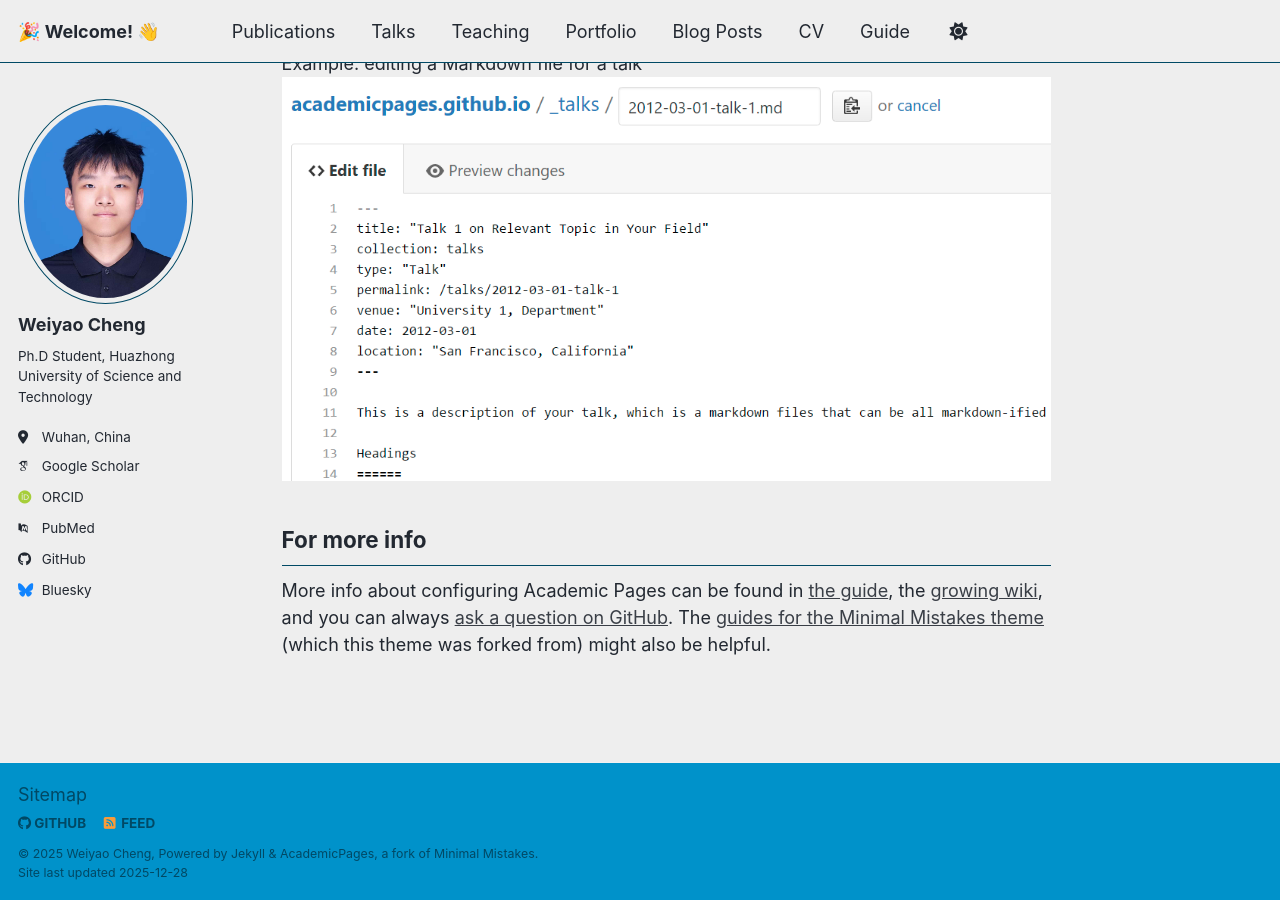
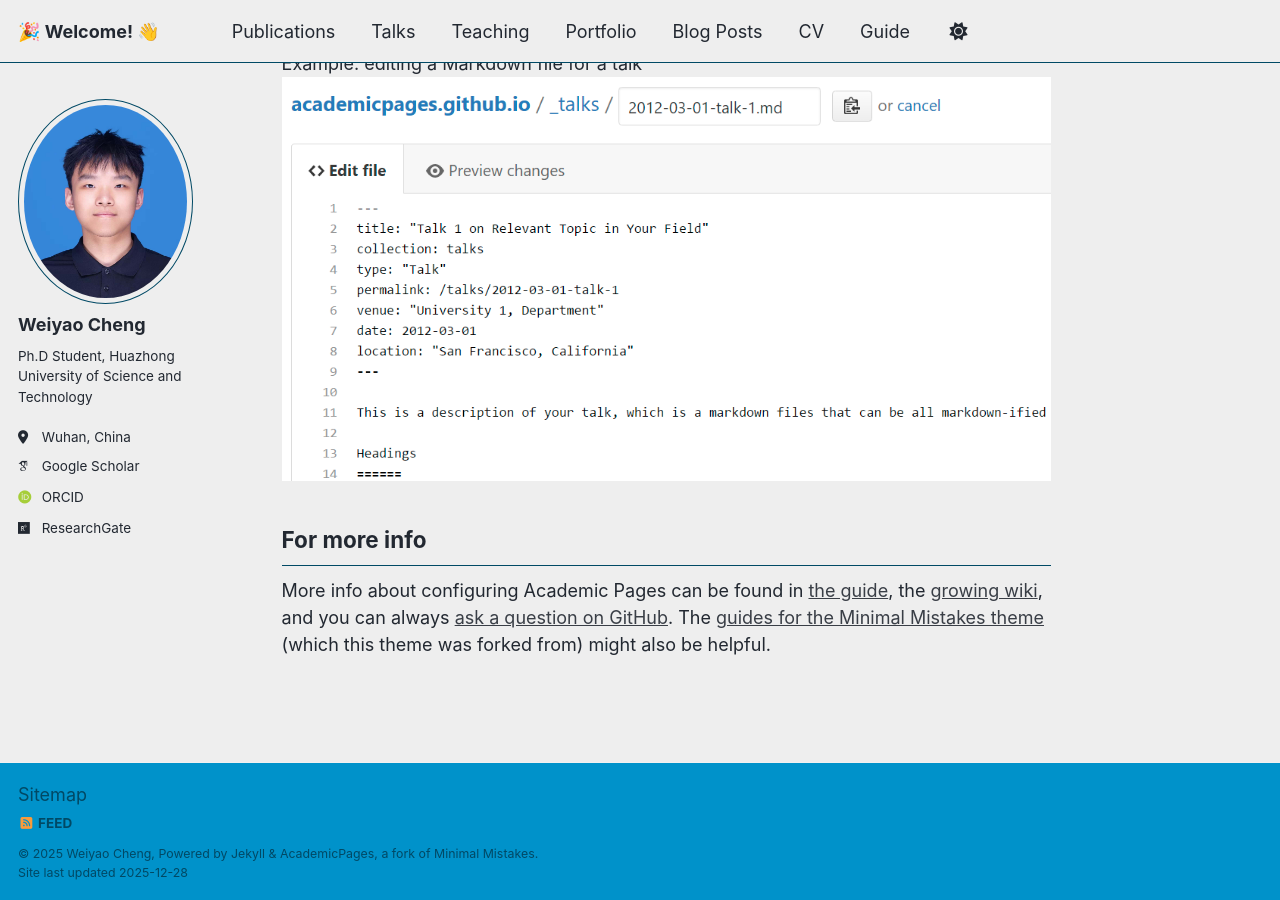
Before and after one commit to cwylcu080903/cwylcu080903.github.io, a Jekyll site: the page built from _pages/about.md, in a window 1280 px wide and 900 px high, scrolled down 2718 px. Built offline with Jekyll 4.4.1, drawn with Linux system fonts in a browser that asks for light colours; some web fonts are replaced; a script bundle is joined from its source files by our own code; library files that are not in the unit come from our copies; part of the change alters nothing that is shown.

Commit message:
Update _config.yml

```diff
--- a/_config.yml
+++ b/_config.yml
@@ -35,14 +35,14 @@ author:
   # Academic websites
   academia         : # URL
   arxiv            : # URL - Update with the correct link to your profile
-  googlescholar    : "https://scholar.google.com/citations?user=PS_CX0AAAAAJ"
+  googlescholar    : "https://scholar.google.com/citations?user=CGvT1lkAAAAJ&hl=en"
   inspire-hep      : # URL
   impactstory      : # URL
-  orcid            : "https://orcid.org/yourorcidurl"
+  orcid            : "https://orcid.org/0009-0003-7760-1015"
   semantic         : # URL
   ssrn             : # URL
-  pubmed           : "https://www.ncbi.nlm.nih.gov/pubmed/?term=john+snow"
-  researchgate     : # URL
+  pubmed           : # URL
+  researchgate     : "https://www.researchgate.net/profile/Weiyao-Cheng?ev=hdr_xprf"
   scopus           : # URL
   zotero           : # URL
 
@@ -51,13 +51,13 @@ author:
   bitbucket        : # Username - Update with your username on the site
   codepen          : # Username
   dribbble         : # Username
-  github           : "academicpages"
+  github           : # Username
   kaggle           : # Username
   stackoverflow    : # User number or user number and name (i.e., use "1" or "1/jeff-atwood")
 
   # Social media
   artstation       : # Username
-  bluesky          : "bsky.app" # Replace this with you Bluesky username
+  bluesky          : # Username # Replace this with you Bluesky username
   facebook         : # Username
   flickr           : # Username
   foursquare       : # Username
```
